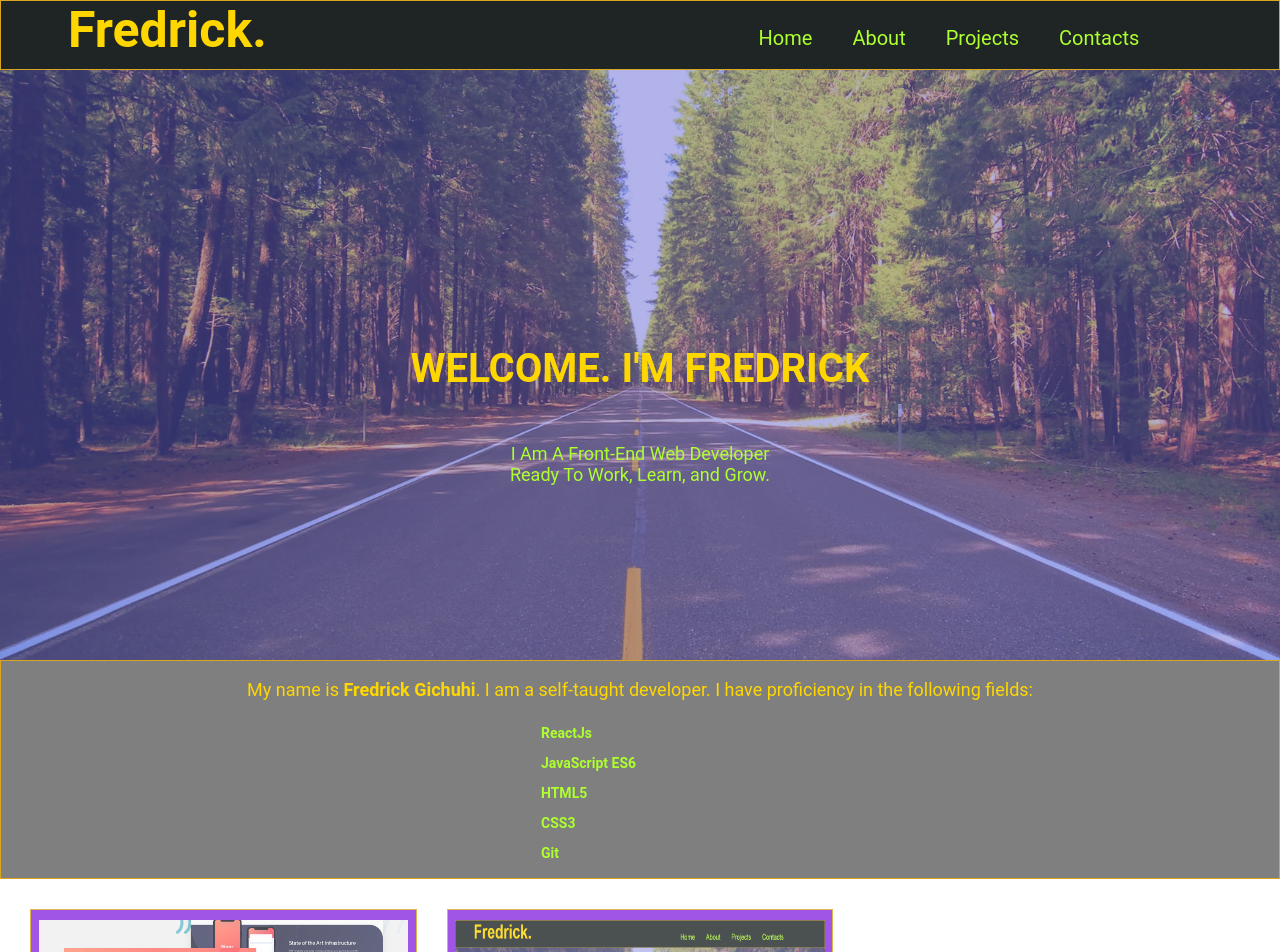
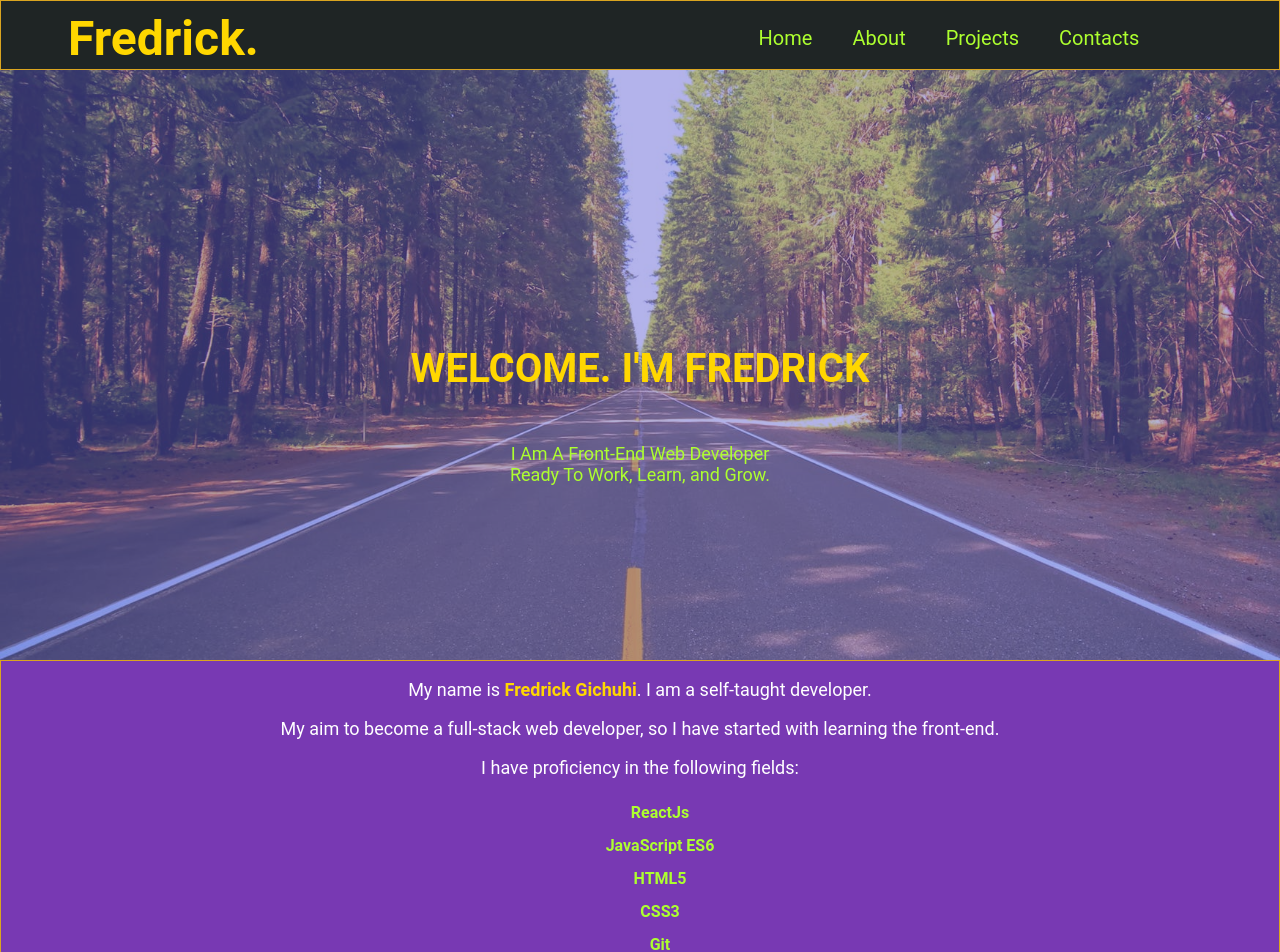
Before and after one commit to stormFred/Portfolio, a React (Create React App) app: page / in a window 1280 px wide. Shown: the top 952 px of the page. Built offline with nearby package versions, Linux system fonts and the light colour scheme.

Commit message:
About component update

```diff
--- a/src/components/About.js
+++ b/src/components/About.js
@@ -8,19 +8,23 @@ export default function About() {
 		<div className="about" id="about">
 			<p className="about-par">
 				My name is <strong>Fredrick Gichuhi</strong>. I am a self-taught
-				developer. I have proficiency in the following fields:
+				developer.
 			</p>
-			<p className="about-par"></p>
-			<ul className="list-continer">
+			<p className="about-par">
+				My aim to become a full-stack web developer, so I have started with
+				learning the front-end.
+			</p>
+			<p className="about-par">I have proficiency in the following fields:</p>
+			<ul className="list-continer" style={{ textAlign: 'center' }}>
 				{fields.map((field) => (
 					<li
 						className="list"
 						style={{
 							background: 'none',
-							fontSize: '14px',
-							textAlign: 'left',
+							fontSize: '16px',
+							textAlign: 'center',
 							listStyleType: 'none',
-							padding: '.7rem 50rem',
+							padding: '.7rem 0',
 							fontWeight: 'bold',
 							minWidth: '1rem',
 							color: 'greenyellow',
--- a/src/components/App.js
+++ b/src/components/App.js
@@ -32,8 +32,8 @@ export default function App() {
 				<Header />
 				<Home />
 				<About />
+				<ProjectsHeading />
 				<Projects mainProjects={mainProjects} />
-				<ProjectsHeading />
 				<Connect />
 				<Footer />
 			</PortfolioContext.Provider>
--- a/src/styles.css
+++ b/src/styles.css
@@ -135,22 +135,32 @@ a {
 /*   ========About.css========= */
 
 .about {
+	position: relative;
+	min-width: 10rem;
+	margin: 0;
 	border: 1px solid goldenrod;
-	background: rgba(0, 1, 1, 0.5);
+	background: rgb(120, 57, 179);
+	padding-bottom: 2rem;
 }
 
 .about-par {
 	text-align: center;
 	font-size: 1.8rem;
+	color: white;
+}
+
+strong {
 	color: gold;
 }
 
-.list-container {
-	text-align: center;
-	align-items: center;
-}
 /*  ========Projects.css========= */
 
+/* projects Heading */
+.my-projects-heading {
+	font-size: 2.5rem;
+	color: gold;
+	padding-top: 1.5rem;
+}
 .my-projects {
 	width: 100%;
 	border-style: 2px double;
@@ -159,11 +169,6 @@ a {
 	padding: 1rem;
 	text-align: center;
 	border: 0.01rem solid goldenrod;
-}
-
-.my-projects-heading {
-	font-size: 2.5rem;
-	color: gold;
 }
 
 .projects {
@@ -317,7 +322,8 @@ a {
 
 	.header-name h1 {
 		margin-top: -1rem;
-		font-size: 5rem;
+		font-size: 4.8rem;
+		margin-top: -0.1rem;
 		margin-left: 5rem;
 	}
 
```
